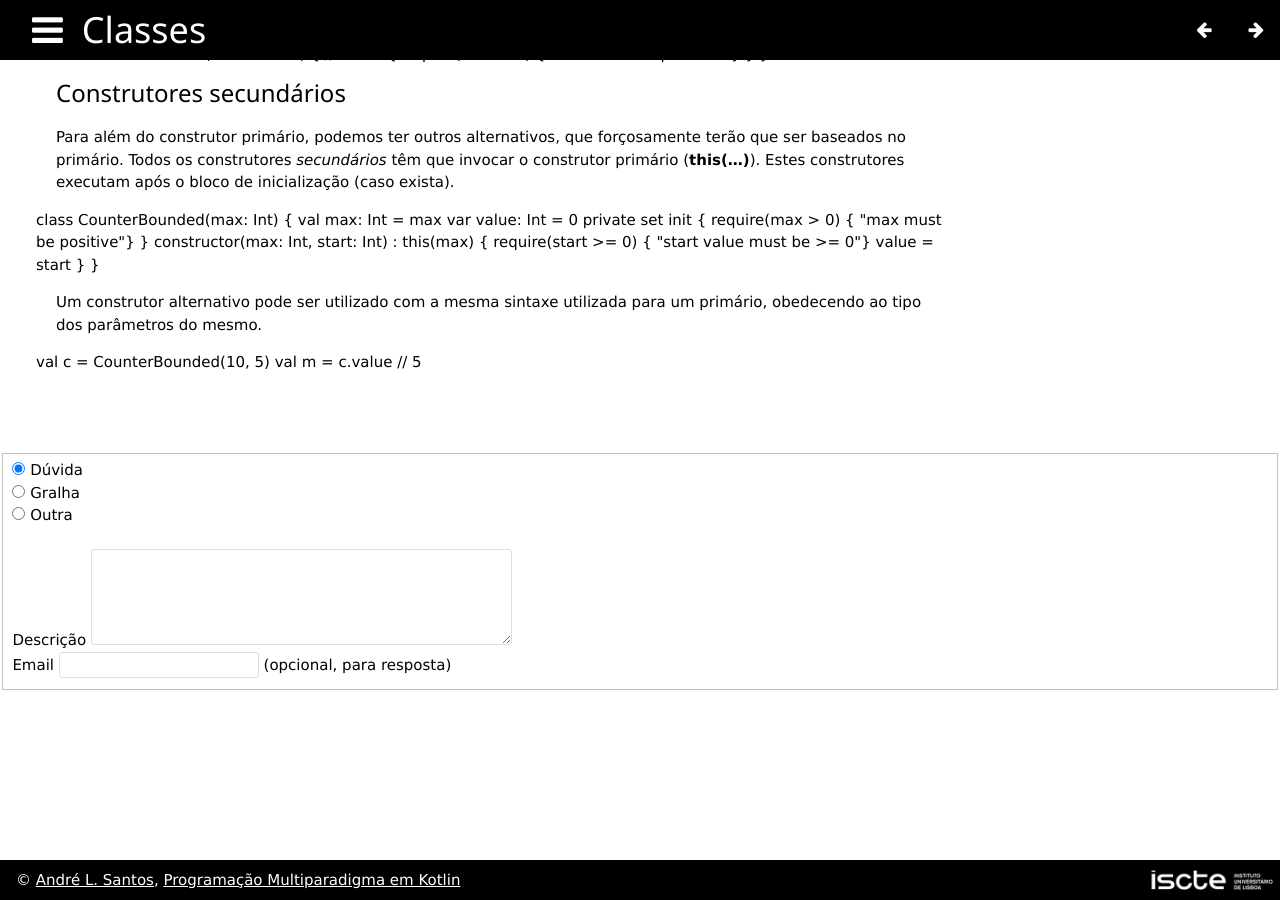
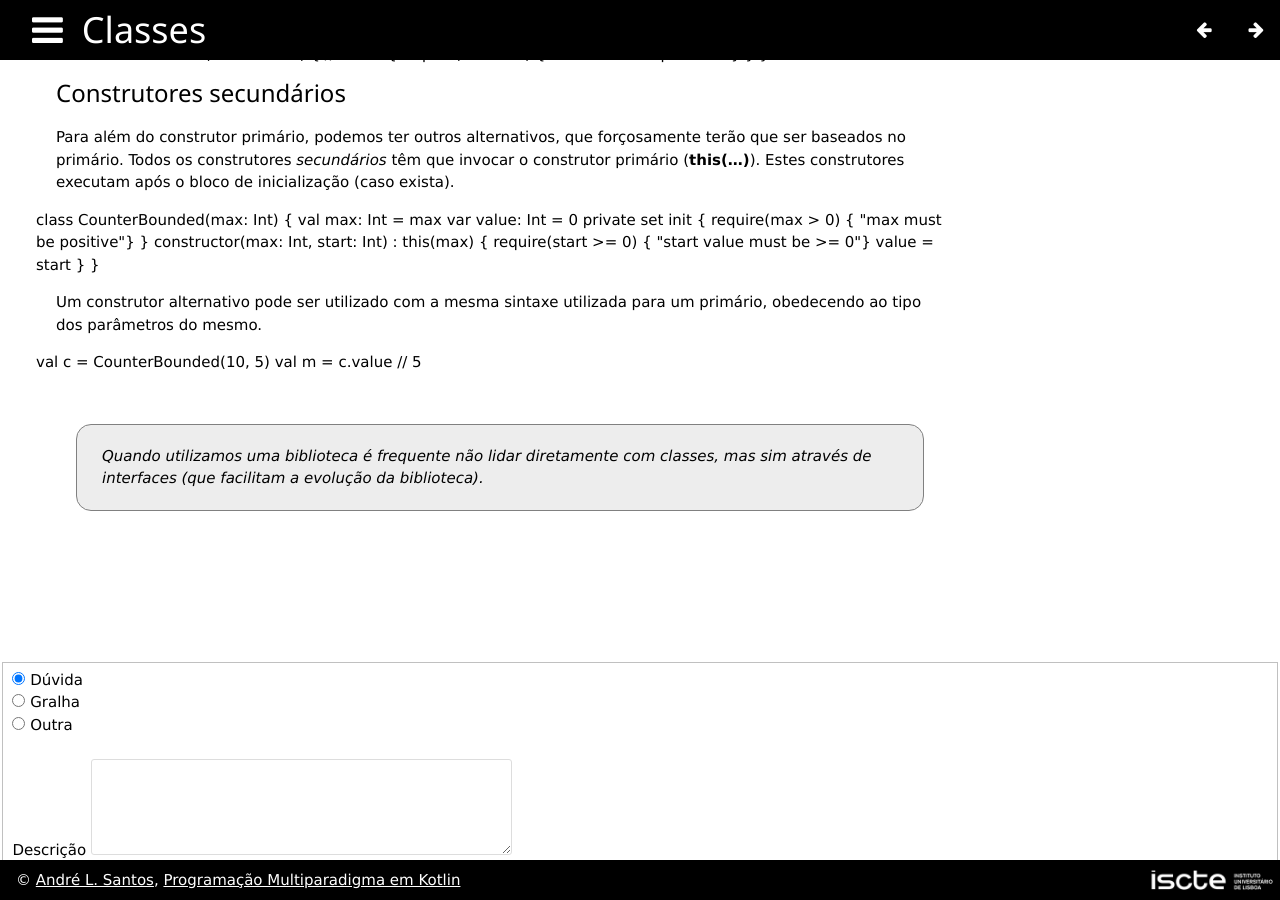
Before and after one commit to andre-santos-pt/andre-santos-pt.github.io, a Jekyll site: the page built from kotlin/06_objetos/classes.md, in a window 1280 px wide and 900 px high, scrolled down 2861 px. Built offline with Jekyll 4.4.1, drawn with Linux system fonts in a browser that asks for light colours; nearby versions of some CDN libraries.

Commit message:
Update classes.md

```diff
--- a/kotlin/06_objetos/classes.md
+++ b/kotlin/06_objetos/classes.md
@@ -217,3 +217,5 @@ val c = CounterBounded(10, 5)
 val m = c.value // 5
 "
 %}
+
+> Quando utilizamos uma biblioteca é frequente não lidar diretamente com classes, mas sim através de interfaces (que facilitam a evolução da biblioteca).
```
